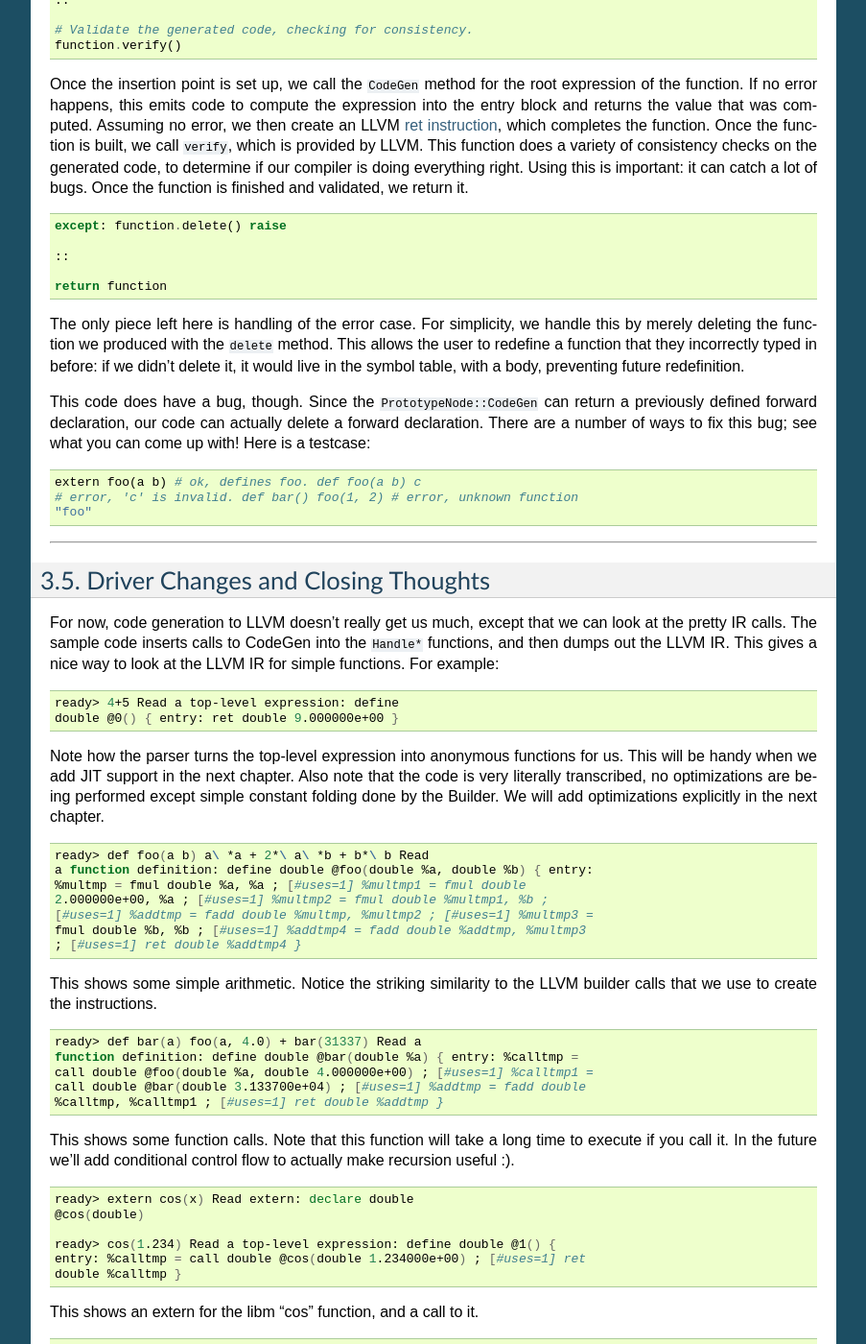
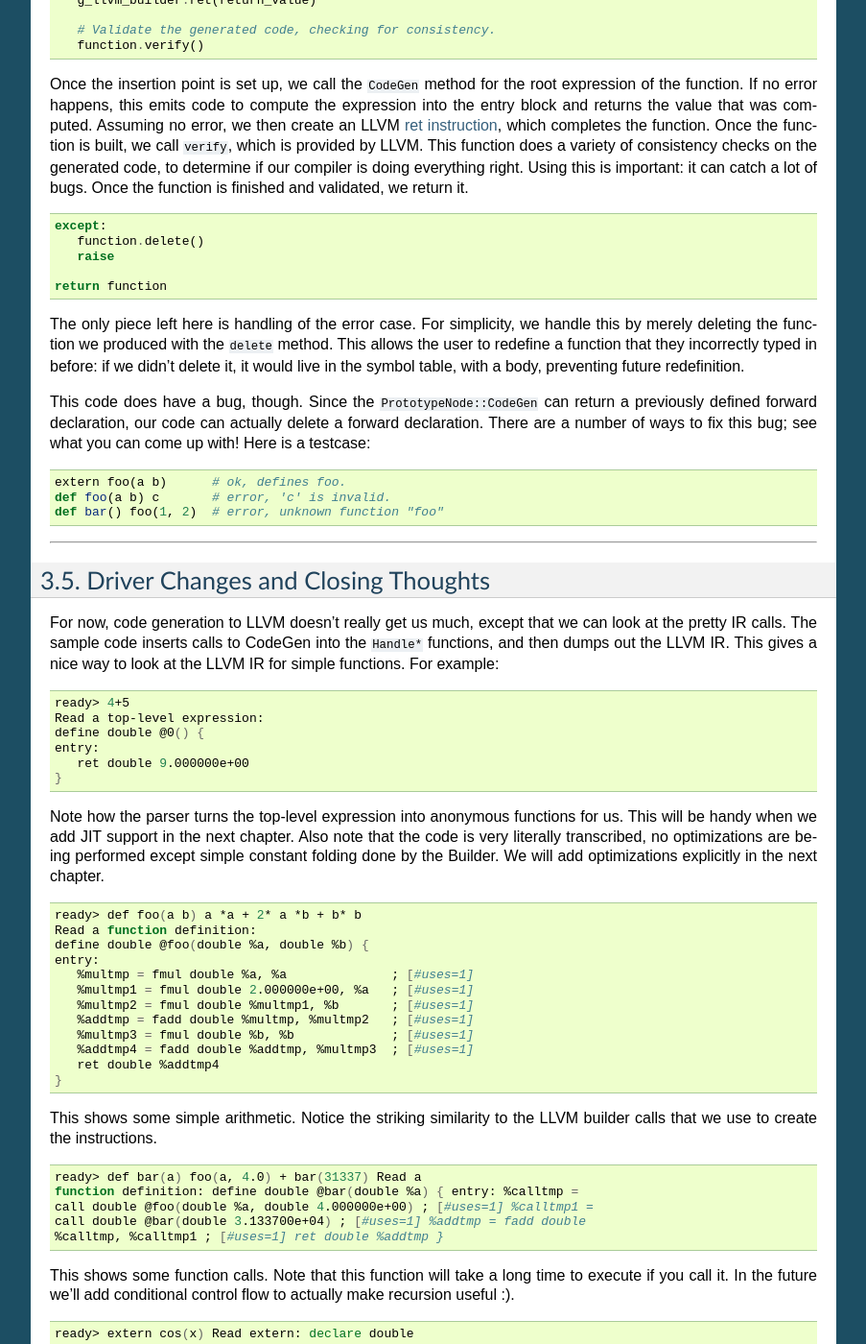
Before and after one commit to llvmpy/llvmpy, a Sphinx documentation site: the page built from docs/source/doc/kaleidoscope/PythonLangImpl3.rst, in a window 1280 px wide and 1400 px high, scrolled down 5197 px. Shown: the whole window at 96% size, without its empty margins (198-1101 px from the left). Built offline with Sphinx 7.4.7, drawn with Linux system fonts in a browser that asks for light colours; pages that are not in the unit, such as notebooks, are missing from menus; some of the changed lines change nothing that is shown; some of the changed text lies outside the part shown.

Commit message:
Fixed more code spacing in docs

```diff
--- a/docs/source/doc/kaleidoscope/PythonLangImpl3.rst
+++ b/docs/source/doc/kaleidoscope/PythonLangImpl3.rst
@@ -419,13 +419,13 @@ LLVM Function object that is ready to go for us.
    don't have any control flow, our functions will only contain one block
    at this point. We'll fix this in `Chapter 5 <PythonLangImpl5.html>`_ :).
 
-    # Finish off the function. try: return_value =
-   self.body.CodeGen() g_llvm_builder.ret(return_value)
+    # Finish off the function.
+    try:
+      return_value = self.body.CodeGen()
+      g_llvm_builder.ret(return_value)
 
-   ::
-
-   # Validate the generated code, checking for consistency.
-   function.verify()
+      # Validate the generated code, checking for consistency.
+      function.verify()
 
 
 
@@ -445,9 +445,9 @@ Once the function is finished and validated, we return it.
 
 .. code-block:: python
 
-   except: function.delete() raise
-
-   ::
+   except:
+      function.delete()
+      raise
 
    return function
 
@@ -469,9 +469,9 @@ this bug; see what you can come up with! Here is a testcase:
 
 .. code-block:: python
 
-   extern foo(a b) # ok, defines foo. def foo(a b) c
-   # error, 'c' is invalid. def bar() foo(1, 2) # error, unknown function
-   "foo"
+   extern foo(a b)      # ok, defines foo.
+   def foo(a b) c       # error, 'c' is invalid.
+   def bar() foo(1, 2)  # error, unknown function "foo"
 
 
 
@@ -489,8 +489,12 @@ example:
 
 .. code-block:: bash
 
-   ready> 4+5 Read a top-level expression: define
-   double @0() { entry: ret double 9.000000e+00 }
+   ready> 4+5
+   Read a top-level expression:
+   define double @0() {
+   entry:
+      ret double 9.000000e+00
+   }
 
 
 
@@ -503,13 +507,18 @@ the Builder. We will add optimizations explicitly in the next chapter.
 
 .. code-block:: bash
 
-   ready> def foo(a b) a\ *a + 2*\ a\ *b + b*\ b Read
-   a function definition: define double @foo(double %a, double %b) { entry:
-   %multmp = fmul double %a, %a ; [#uses=1] %multmp1 = fmul double
-   2.000000e+00, %a ; [#uses=1] %multmp2 = fmul double %multmp1, %b ;
-   [#uses=1] %addtmp = fadd double %multmp, %multmp2 ; [#uses=1] %multmp3 =
-   fmul double %b, %b ; [#uses=1] %addtmp4 = fadd double %addtmp, %multmp3
-   ; [#uses=1] ret double %addtmp4 }
+   ready> def foo(a b) a *a + 2* a *b + b* b
+   Read a function definition:
+   define double @foo(double %a, double %b) {
+   entry:
+      %multmp = fmul double %a, %a              ; [#uses=1]
+      %multmp1 = fmul double 2.000000e+00, %a   ; [#uses=1]
+      %multmp2 = fmul double %multmp1, %b       ; [#uses=1]
+      %addtmp = fadd double %multmp, %multmp2   ; [#uses=1]
+      %multmp3 = fmul double %b, %b             ; [#uses=1]
+      %addtmp4 = fadd double %addtmp, %multmp3  ; [#uses=1]
+      ret double %addtmp4
+   }
 
 
 
```
